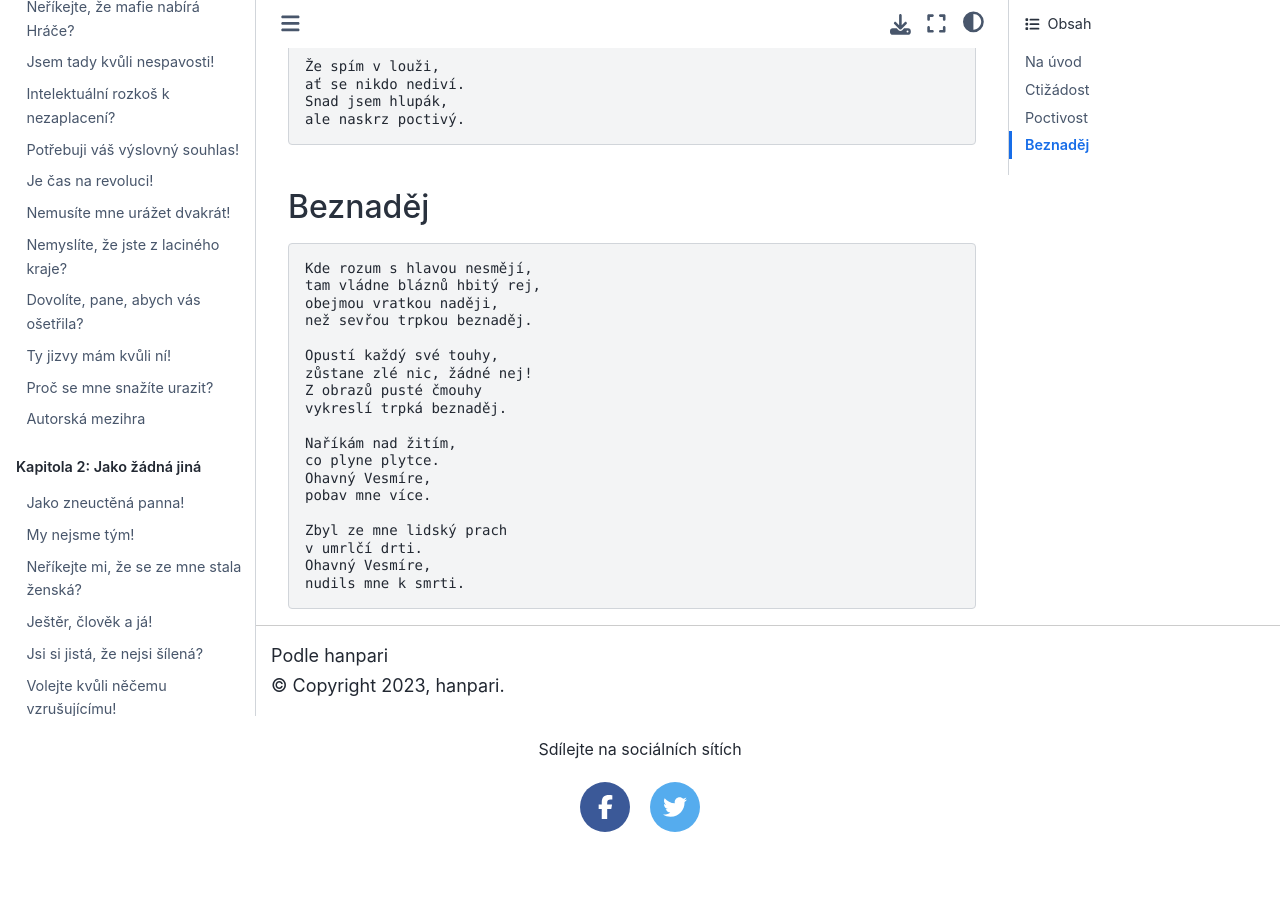
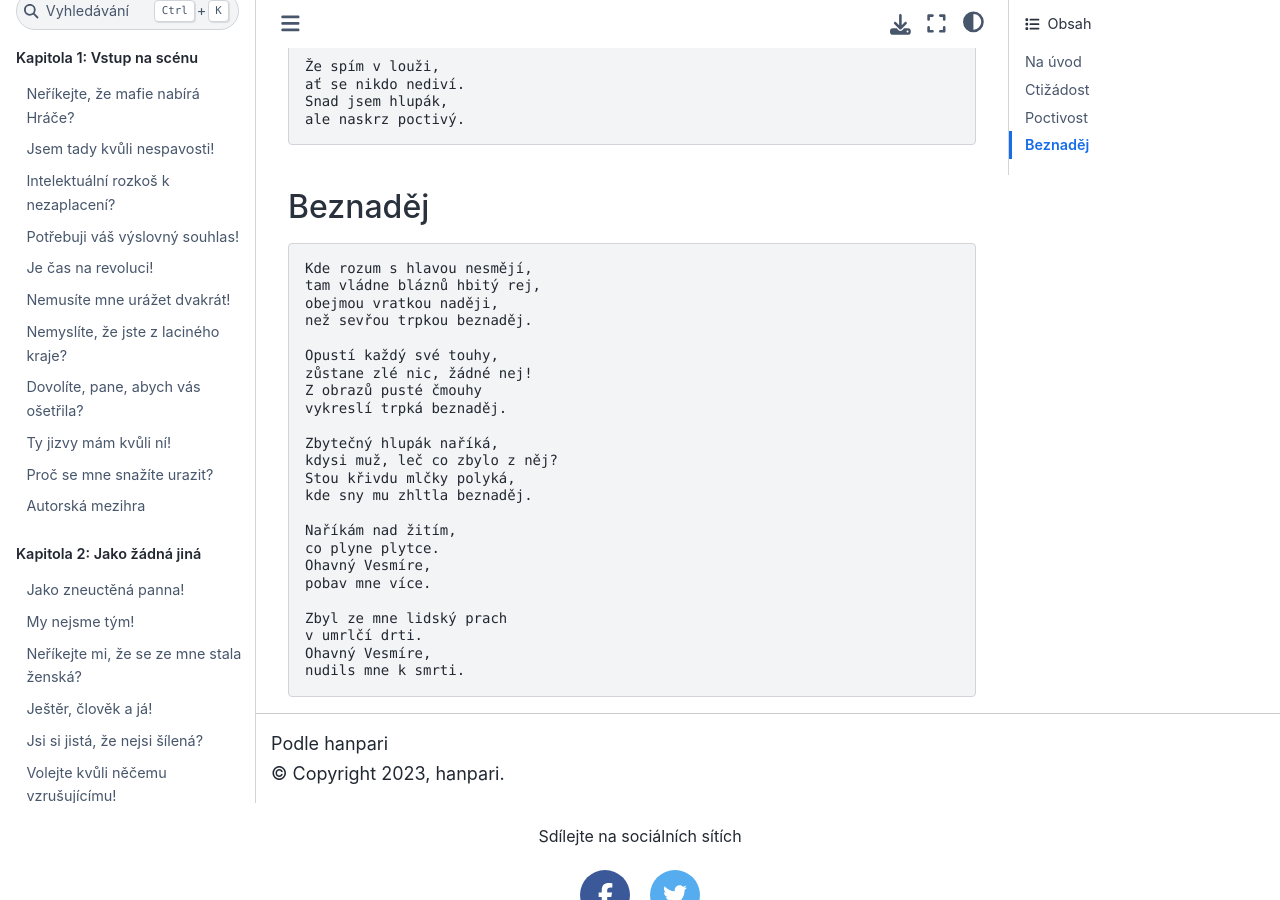
Before and after one commit to hanpari/sest-spolecniku, a Sphinx documentation site: the page built from source/sest_spolecniku/dodatky/sbirka_poezie.md, in a window 1280 px wide and 900 px high, scrolled down 665 px. Built offline with Sphinx 7.4.7 and the Sphinx Book theme 1.1.4, drawn with Linux system fonts in a browser that asks for light colours; before the commit the page ends 1497 px from its top, so only the background shows below that.

Commit message:
Beznadej a requirements

```diff
--- a/source/sest_spolecniku/dodatky/sbirka_poezie.md
+++ b/source/sest_spolecniku/dodatky/sbirka_poezie.md
@@ -39,6 +39,11 @@
     Z obrazů pusté čmouhy
     vykreslí trpká beznaděj.
 
+    Zbytečný hlupák naříká,
+    kdysi muž, leč co zbylo z něj?
+    Stou křivdu mlčky polyká,
+    kde sny mu zhltla beznaděj.
+
     Naříkám nad žitím,
     co plyne plytce.
     Ohavný Vesmíre,
```
Also changed, not shown: requirements.txt (+4 -46 lines).
